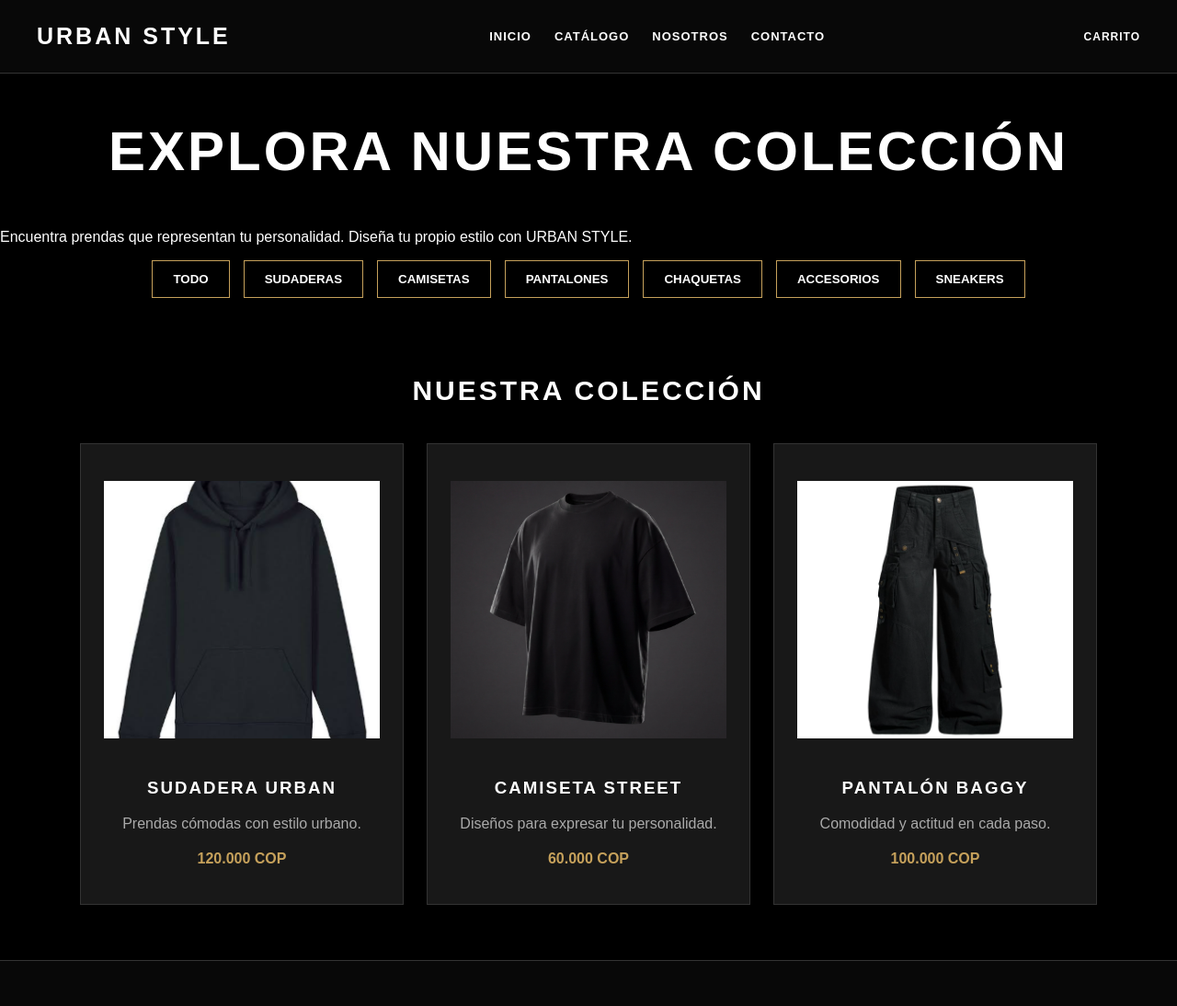
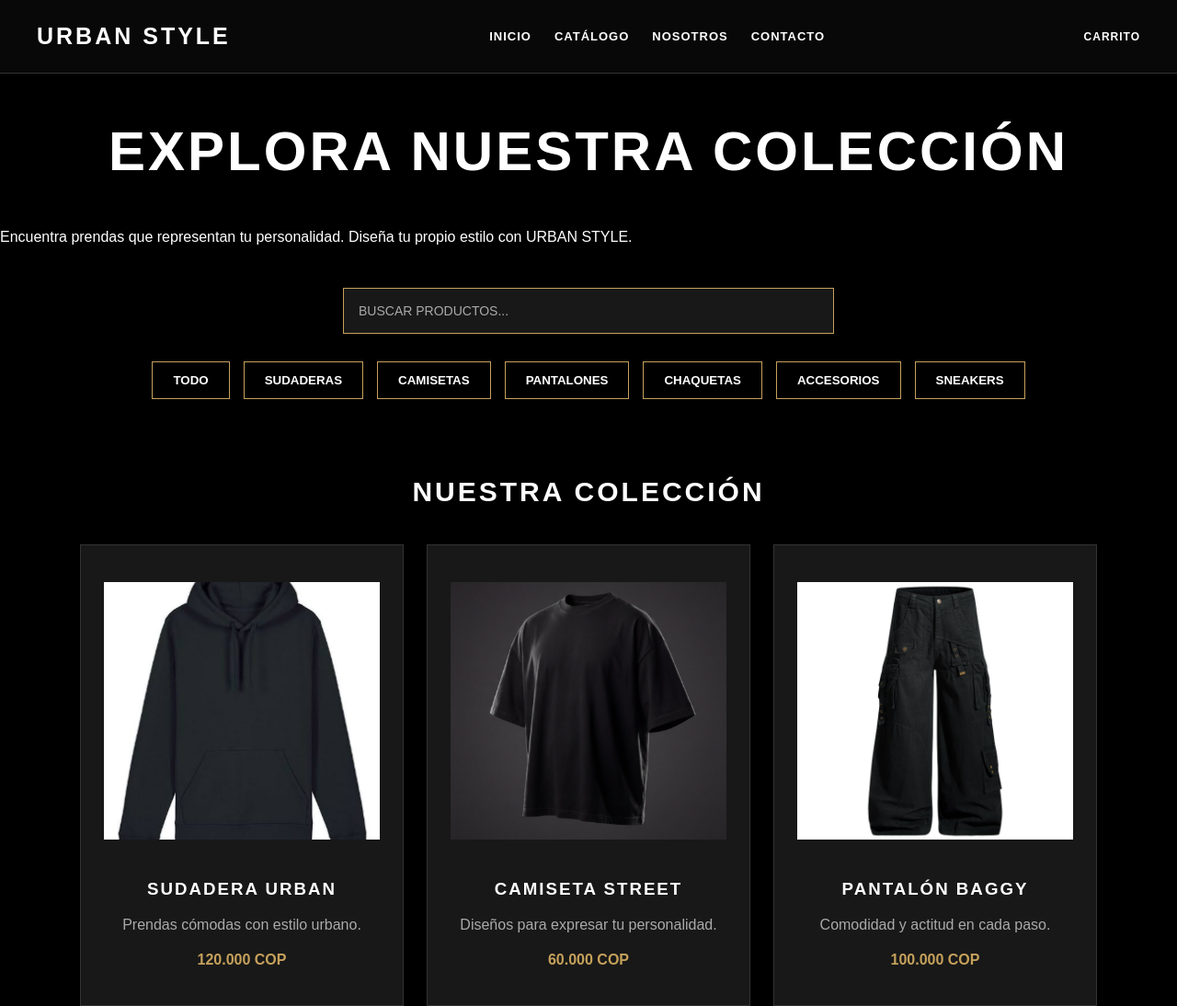
Before and after one commit to jhosuadaviddiaz2011-stack/Urban-Style., a plain HTML site: page catalogo.html in a window 1280 px wide. Shown: the top 1094 px of the page at 92% size. Drawn offline with Linux system fonts and the light colour scheme.

Commit message:
hice la barra del buscador y este es el octavo commit

```diff
--- a/catalogo.html
+++ b/catalogo.html
@@ -37,6 +37,13 @@
                 Diseña tu propio estilo con URBAN STYLE.
             </p>
         </section>
+
+        <div class="buscador">
+            <input
+             type="text"
+             id="buscar-producto"
+             placeholder="BUSCAR PRODUCTOS...">
+        </div>
 
         <section class="categorias">
             <button>TODO</button>
--- a/style.css
+++ b/style.css
@@ -430,3 +430,28 @@ footer > p {
 #productos .producto:hover img {
     transform: scale(1.05);
 }
+
+.buscador {
+    display: flex;
+    justify-content: center;
+    padding: 30px 20px;
+}
+
+#buscar-producto {
+    width: 100%;
+    max-width: 500px;
+    background-color: #181818;
+    color: white;
+    border: 1px solid#C6A15B;
+    padding: 16px;
+    font-size: 14px;
+    outline: none;
+}
+
+#buscar-producto:focus {
+    border-color: white;
+}
+
+#buscar-producto::placeholder {
+    color: #aaaaaa;
+}
```
